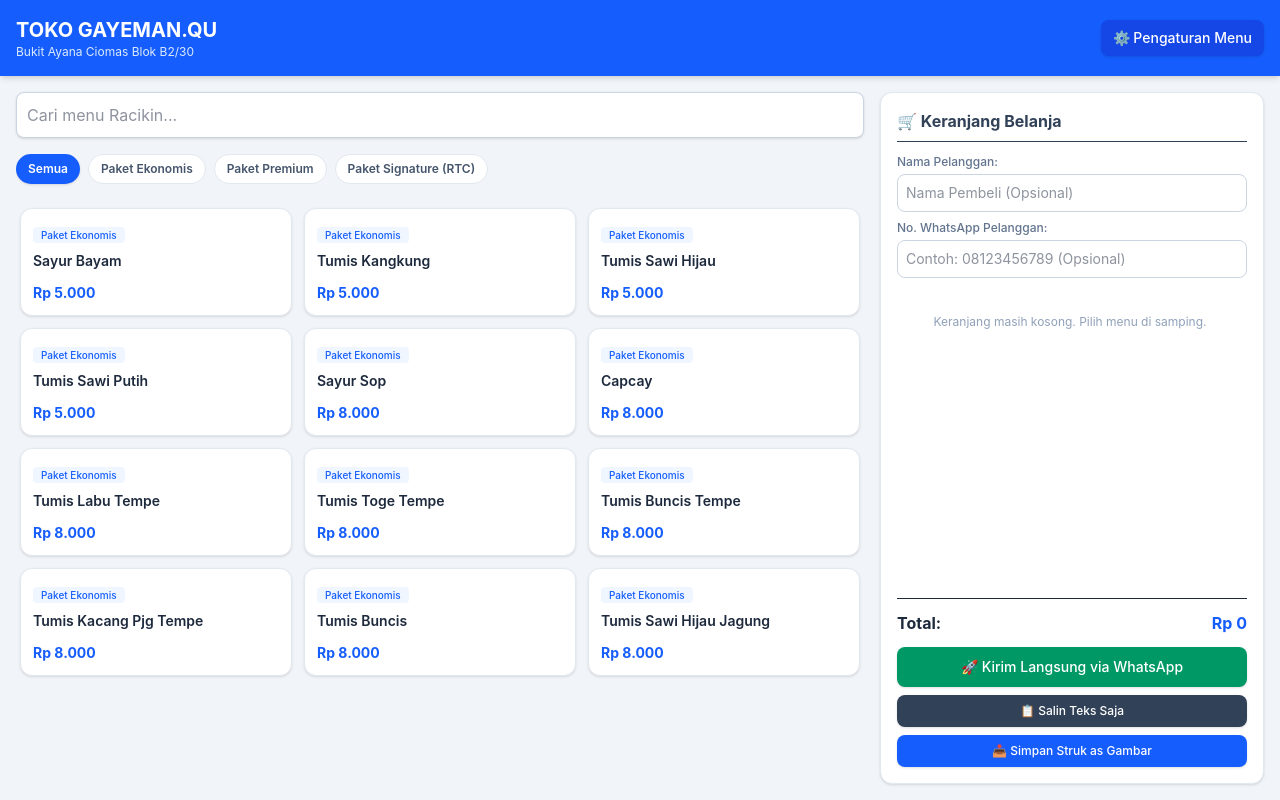
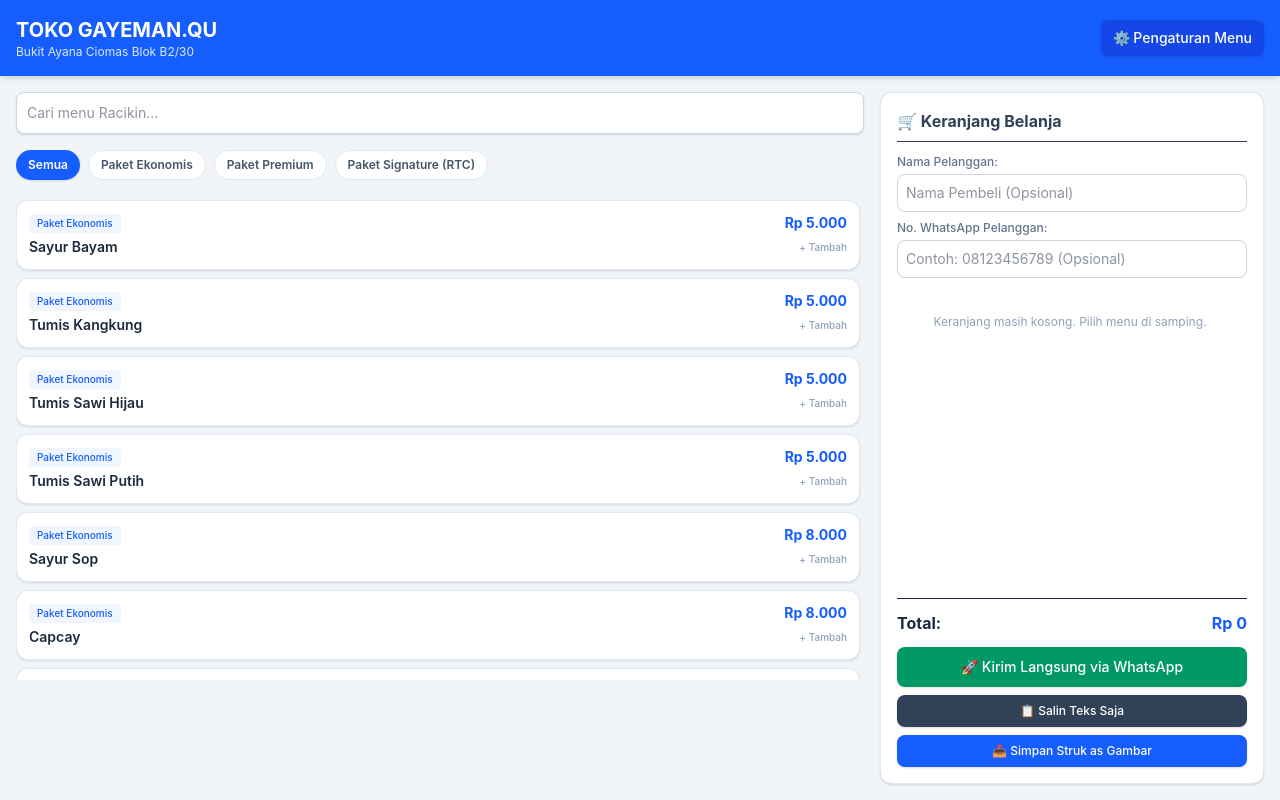
Before and after one commit to randytaufikh/toko-gayeman-pos, a React (Vite) app: page / in a window 1280 px wide. Built offline with nearby package versions, Linux system fonts and the light colour scheme; the HTML template or start-up script is replaced by a standard one.

Commit message:
ubah tampilan katalog menu menjadi list memanjang

```diff
--- a/src/App.jsx
+++ b/src/App.jsx
@@ -173,12 +173,9 @@ export default function App() {
     }
     const text = generateWhatsAppText();
     let phone = customerPhone.trim();
-
-    // Format nomor HP ke format internasional jika dimulai dengan 0
     if (phone.startsWith('0')) {
       phone = '62' + phone.slice(1);
     }
-
     const encodedText = encodeURIComponent(text);
     const waUrl = phone ? `https://wa.me/${phone}?text=${encodedText}` : `https://wa.me/?text=${encodedText}`;
     window.open(waUrl, '_blank');
@@ -217,7 +214,7 @@ export default function App() {
 
       {/* MAIN CONTAINER */}
       <div className="flex-1 flex flex-col md:flex-row p-4 gap-4 max-w-7xl mx-auto w-full">
-        {/* KIRI: KATALOG PRODUK */}
+        {/* KIRI: KATALOG PRODUK (LIST VIEW) */}
         <div className="flex-1 flex flex-col gap-4">
           <div className="flex flex-col sm:flex-row gap-2">
             <input
@@ -225,7 +222,7 @@ export default function App() {
               placeholder="Cari menu Racikin..."
               value={searchTerm}
               onChange={(e) => setSearchTerm(e.target.value)}
-              className="flex-1 p-2.5 border border-slate-300 rounded-lg bg-white shadow-sm focus:outline-none focus:ring-2 focus:ring-blue-500"
+              className="flex-1 p-2.5 border border-slate-300 rounded-lg bg-white shadow-sm focus:outline-none focus:ring-2 focus:ring-blue-500 text-sm"
             />
           </div>
 
@@ -246,11 +243,11 @@ export default function App() {
             ))}
           </div>
 
-          {/* Grid Produk */}
-          <div className="grid grid-cols-2 sm:grid-cols-3 gap-3 overflow-y-auto max-h-[60vh] p-1">
+          {/* List Produk (Bentuk Baris Memanjang ke Bawah) */}
+          <div className="flex flex-col gap-2 overflow-y-auto max-h-[60vh] pr-1">
             {filteredProducts.length === 0 ? (
-              <div className="col-span-full text-center py-10 text-slate-400 bg-white rounded-xl border border-dashed border-slate-300 p-6">
-                <p className="font-medium">Menu tidak ditemukan.</p>
+              <div className="text-center py-10 text-slate-400 bg-white rounded-xl border border-dashed border-slate-300 p-6">
+                <p className="font-medium text-sm">Menu tidak ditemukan.</p>
               </div>
             ) : (
               filteredProducts.map((p) => {
@@ -259,16 +256,19 @@ export default function App() {
                   <div
                     key={p.id}
                     onClick={() => addToCart(p)}
-                    className="bg-white p-3 rounded-xl border border-slate-200 shadow-sm hover:shadow-md cursor-pointer transition flex flex-col justify-between active:scale-95"
+                    className="bg-white p-3 rounded-xl border border-slate-200 shadow-sm hover:shadow-md cursor-pointer transition flex justify-between items-center active:scale-[0.99]"
                   >
-                    <div>
-                      <span className="text-[10px] bg-blue-50 text-blue-600 px-2 py-0.5 rounded font-medium">
+                    <div className="flex flex-col gap-1 pr-2">
+                      <span className="text-[10px] bg-blue-50 text-blue-600 px-2 py-0.5 rounded font-medium w-fit">
                         {p.category}
                       </span>
-                      <h3 className="font-semibold text-sm mt-1.5 line-clamp-2">{p.name}</h3>
+                      <h3 className="font-semibold text-sm text-slate-800">{p.name}</h3>
                     </div>
-                    <div className="mt-3 text-blue-600 font-bold text-sm">
-                      Rp {pPrice.toLocaleString('id-ID')}
+                    <div className="text-right">
+                      <div className="text-blue-600 font-bold text-sm">
+                        Rp {pPrice.toLocaleString('id-ID')}
+                      </div>
+                      <span className="text-[10px] text-slate-400 font-medium">+ Tambah</span>
                     </div>
                   </div>
                 );
@@ -437,7 +437,7 @@ export default function App() {
             <span>Rp {totalAmount.toLocaleString('id-ID')}</span>
           </div>
           <div style={{ textAlign: 'center', fontSize: '10px', color: '#555' }}>
-            <p style={{ margin: '0' }}>Terima kasih sudah berbelanja di TOKO GAYEMAN.QU!</p>
+            <p style={{ margin: '0' }}>Terima kasih sudah berbelanja via online!</p>
             <p style={{ margin: '2px 0' }}>Pesanan Anda akan segera disiapkan & dikirim.</p>
           </div>
         </div>
```
